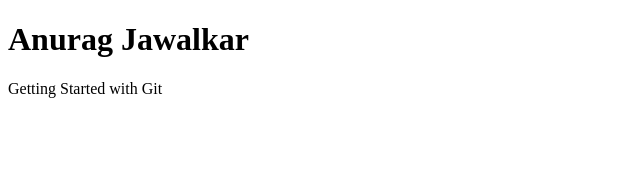
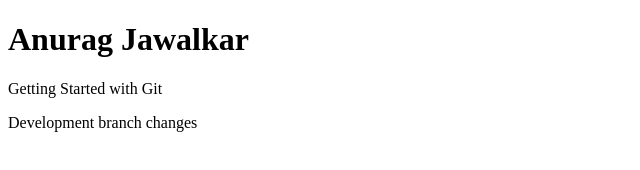
Before and after one commit to captain2402/gitHubTutorial, a plain HTML site: page index.html in a window 1280 px wide. Shown: the whole page, without its empty margins (0-640 px from the left). Drawn offline with Linux system fonts and the light colour scheme.

Commit message:
index changed by dev

```diff
--- a/index.html
+++ b/index.html
@@ -9,5 +9,6 @@
 <body>
     <h1>Anurag Jawalkar</h1>
     <P>Getting Started with Git</P>
+    <p>Development branch changes</p>
 </body>
 </html>
```
